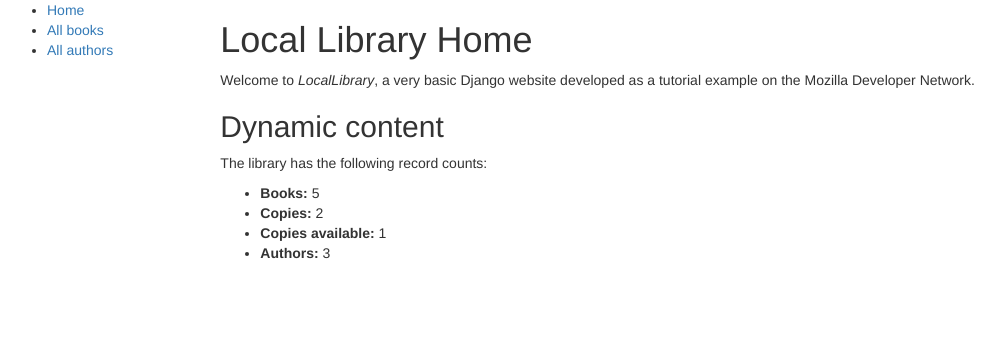
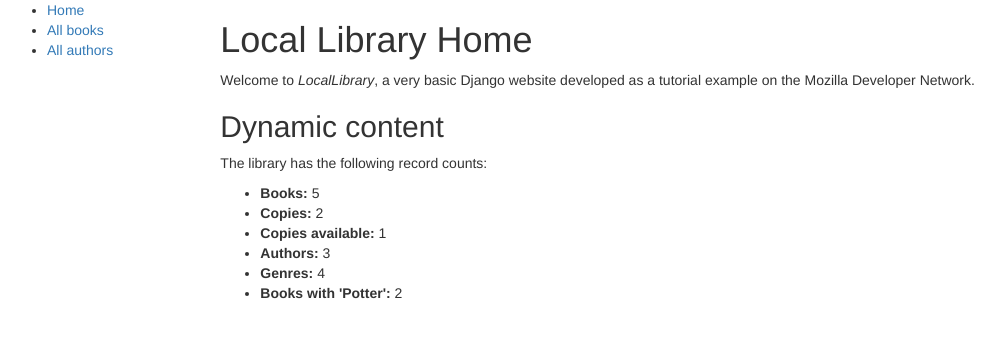
Before and after one commit to cindimartin23/BibliotecaLocal, a Django app: page /catalog/ in a window 1280 px wide. Shown: the top 338 px of the page, without its empty margins (8-1013 px from the left). Run offline with Django 3.2, Linux system fonts and the light colour scheme; data comes from the database, SQL or seed files in the repository; some libraries are stand-ins or nearby versions.

Commit message:
Agregado codigo para mostrar cantidad de Generos y libros que contienen la palabra 'potter' en su título.

```diff
--- a/locallibrary/catalog/templates/index.html
+++ b/locallibrary/catalog/templates/index.html
@@ -1,4 +1,6 @@
-{% extends "base_generic.html" %} {% block content %}
+{% extends "base_generic.html" %}
+{% block title %}<title>Home</title>{% endblock %}
+{% block content %}
 <h1>Local Library Home</h1>
 
 <p>
@@ -14,6 +16,8 @@
   <li><strong>Copies:</strong> {{ num_instances }}</li>
   <li><strong>Copies available:</strong> {{ num_instances_available }}</li>
   <li><strong>Authors:</strong> {{ num_authors }}</li>
+  <li><strong>Genres:</strong> {{ num_genres }}</li>
+  <li><strong>Books with 'Potter':</strong> {{ num_potter }}</li>
 </ul>
 
 {% endblock %}
--- a/locallibrary/catalog/views.py
+++ b/locallibrary/catalog/views.py
@@ -13,10 +13,14 @@
     # Libros disponibles (status = 'a')
     num_instances_available=BookInstance.objects.filter(status__exact='a').count()
     num_authors=Author.objects.count()  # El 'all()' esta implícito por defecto.
+    num_genres = Genre.objects.all().count() # Cuenta Generos
+    num_potter = Book.objects.filter(title__contains='potter').count() # Cuenta titulos que contengan la palabra potter
 
     # Renderiza la plantilla HTML index.html con los datos en la variable contexto
     return render(
         request,
         'index.html',
-        context={'num_books':num_books,'num_instances':num_instances,'num_instances_available':num_instances_available,'num_authors':num_authors},
+        context={'num_books':num_books,'num_instances':num_instances,'num_instances_available':num_instances_available,'num_authors':num_authors,
+        'num_genres':num_genres,
+        'num_potter':num_potter},
     )
```
